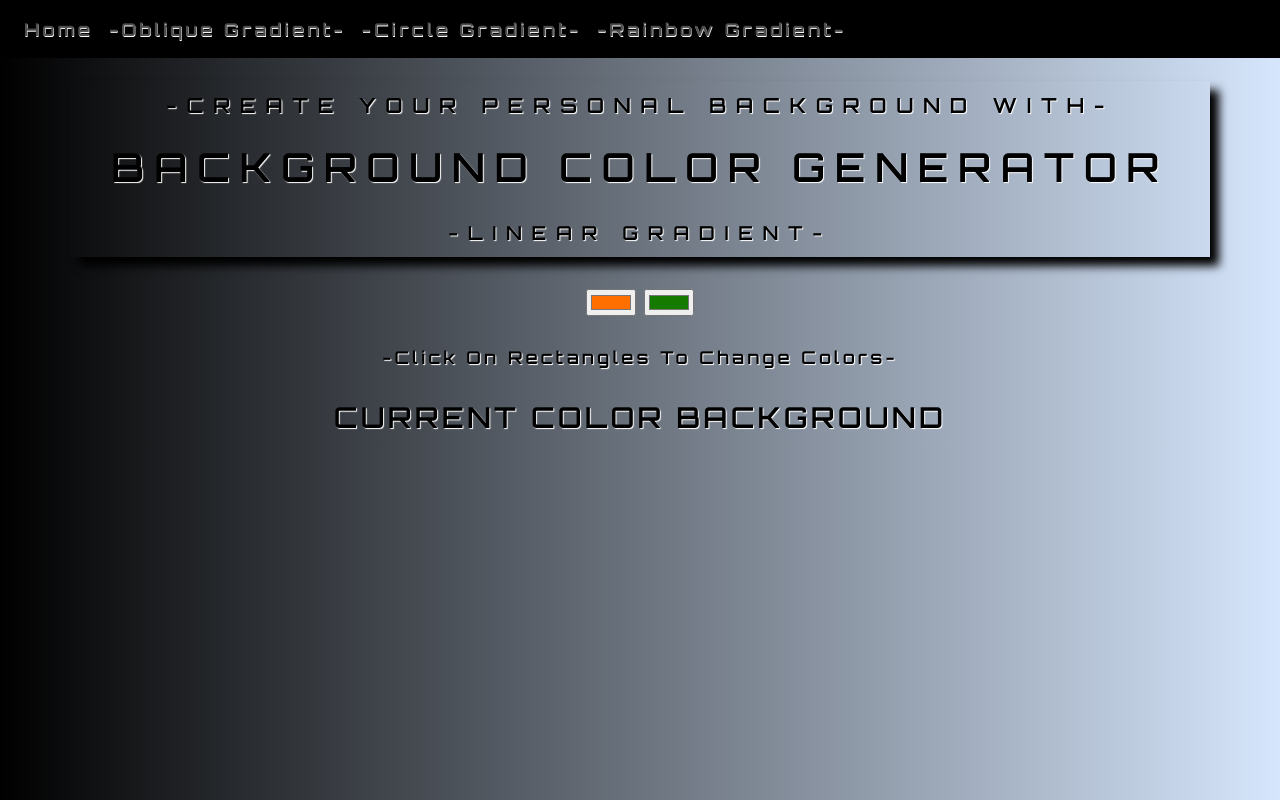
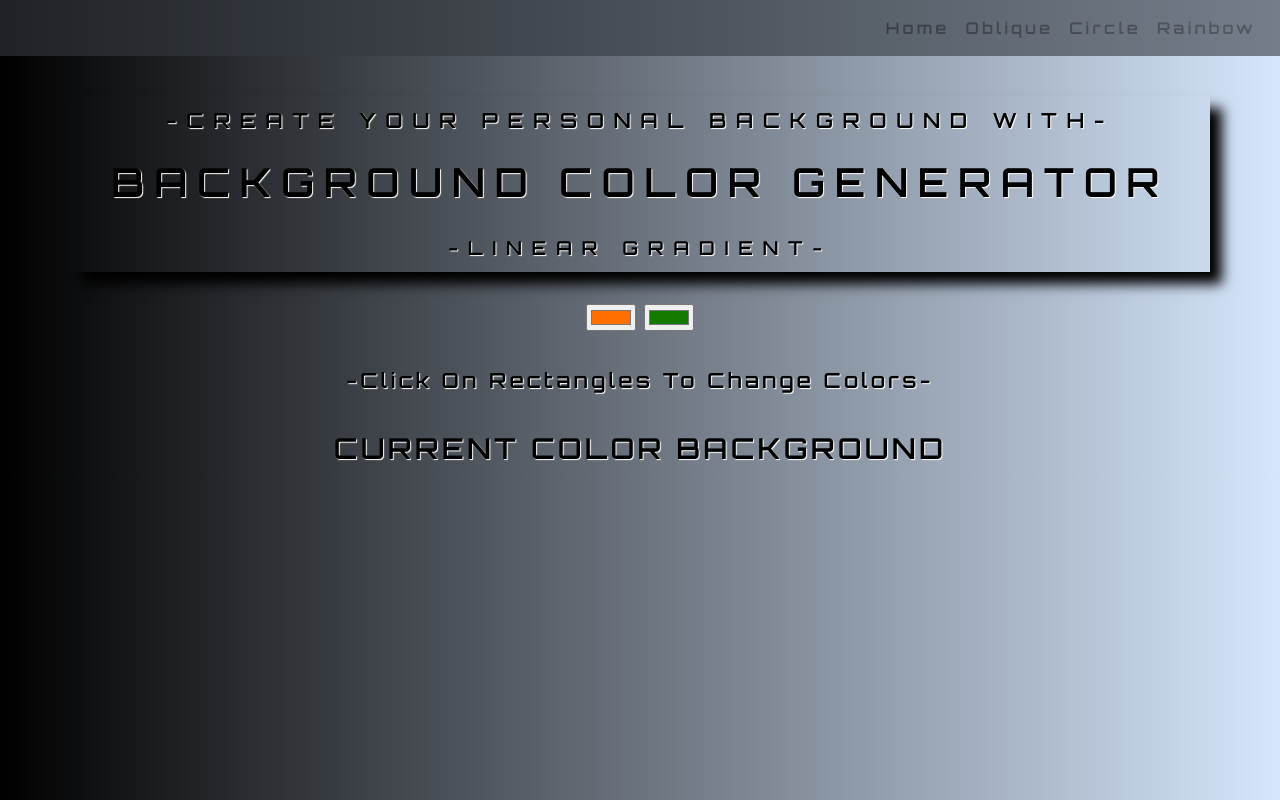
Before and after one commit to gianwebsites/background-generator, a plain HTML site: page index.html in a window 1280 px wide. Drawn offline with nearby package versions, Linux system fonts and the light colour scheme.

Commit message:
changed more styles

```diff
--- a/index.html
+++ b/index.html
@@ -5,6 +5,10 @@
 	<link rel="stylesheet" href="https://cdn.jsdelivr.net/npm/bootstrap@4.5.3/dist/css/bootstrap.min.css" integrity="sha384-TX8t27EcRE3e/ihU7zmQxVncDAy5uIKz4rEkgIXeMed4M0jlfIDPvg6uqKI2xXr2" crossorigin="anonymous">
 	<link rel="stylesheet" type="text/css" href="style.css">
 	<link href="https://fonts.googleapis.com/css2?family=Exo:wght@600&family=Orbitron:wght@600&display=swap" rel="stylesheet">
+	<link
+    rel="stylesheet"
+    href="https://cdnjs.cloudflare.com/ajax/libs/animate.css/4.1.1/animate.min.css"
+  />
 </head>
 <body id="gradient">
 	<!-- NAVBAR -->
@@ -17,9 +21,9 @@
 		  <div class="collapse navbar-collapse" id="navbarNavAltMarkup">
 		    <div class="navbar-nav">
 		      <a class="nav-link active" href="#">Home <span class="sr-only">(current)</span></a>
-		      <a class="nav-link" href="#">-Oblique Gradient-</a>
-		      <a class="nav-link" href="#">-Circle Gradient-</a>
-		      <a class="nav-link" href="#" tabindex="-1" aria-disabled="true">-Rainbow Gradient-</a>
+			  <a class="nav-link" href="#">Oblique</a>
+			  <a class="nav-link" href="#">Circle</a>
+			  <a class="nav-link" href="#" tabindex="-1" aria-disabled="true">Rainbow</a>
 		    </div>
 		  </div>
 		</nav>
@@ -32,9 +36,10 @@
 		<!-- BELOW IS THE INPUT TYPE "COLOR" -->
 		<input class="color1" type="color" name="color1" value="#ff6f00">
 		<input class="color2" type="color" name="color2" value="#147a00">
-		<h4 class="bottom">-Click On Rectangles To Change Colors-</h4>
+		<h4 class="animate__animated animate__backInLeft" id="bottom">-Click On Rectangles To Change Colors-</h4>
 		<div class="outputs">
-			<h2>Current Color Background</h2>
+			<h2>
+			Current Color Background</h2>
 			<h3></h3>
 		</div>
 	<script type="text/javascript" src="script.js"></script>
--- a/style.css
+++ b/style.css
@@ -8,29 +8,33 @@ body {
     text-shadow: 1px 1px 1px white;
 }
 .navbar {
-    background-color: #000000 !important;
+    opacity: 0.6;
 }
-
+.navbar-nav {
+    margin-left: auto;
+}
 .nav-link {
-    color: #4d4d4d !important;
-    text-shadow: .5px .5px .5px white;
-    font-size: 1.1em;
-    font-weight: bolder;
+    color: #000000 !important;
+    /*text-shadow: .5px .5px .5px white;*/
+    text-shadow: none;
+    font-size: 1em;
+    font-weight: 500;
 }
 .container {
     display: grid;
     background-color: #4d4d4d00;
-    box-shadow: 9px 9px 9px #000000;
+    box-shadow: 12px 12px 12px #000000;
     font-size: 900 2.8em;
     text-align: center;
     text-transform: uppercase;
     letter-spacing: 0.6em;
-    margin-top: 1.4em;
-    transition: all 1s;
+    margin-top: 2.5em;
+    transition: all .5s;
 }
 
+
 .container:hover{
- transform: scale(1, 1.1);
+ transform: scale(1, 1.05);
 }
 
 .gradiency {
@@ -59,10 +63,11 @@ body {
 }
 
 
-.bottom {
+#bottom{
     margin-top: 1.8em;
     margin-bottom: 1.8em;
-    font-size: 1.1em;
+    font-size: 1.3em;
+    font-weight: 900;
 }
 
 .outputs {
```
